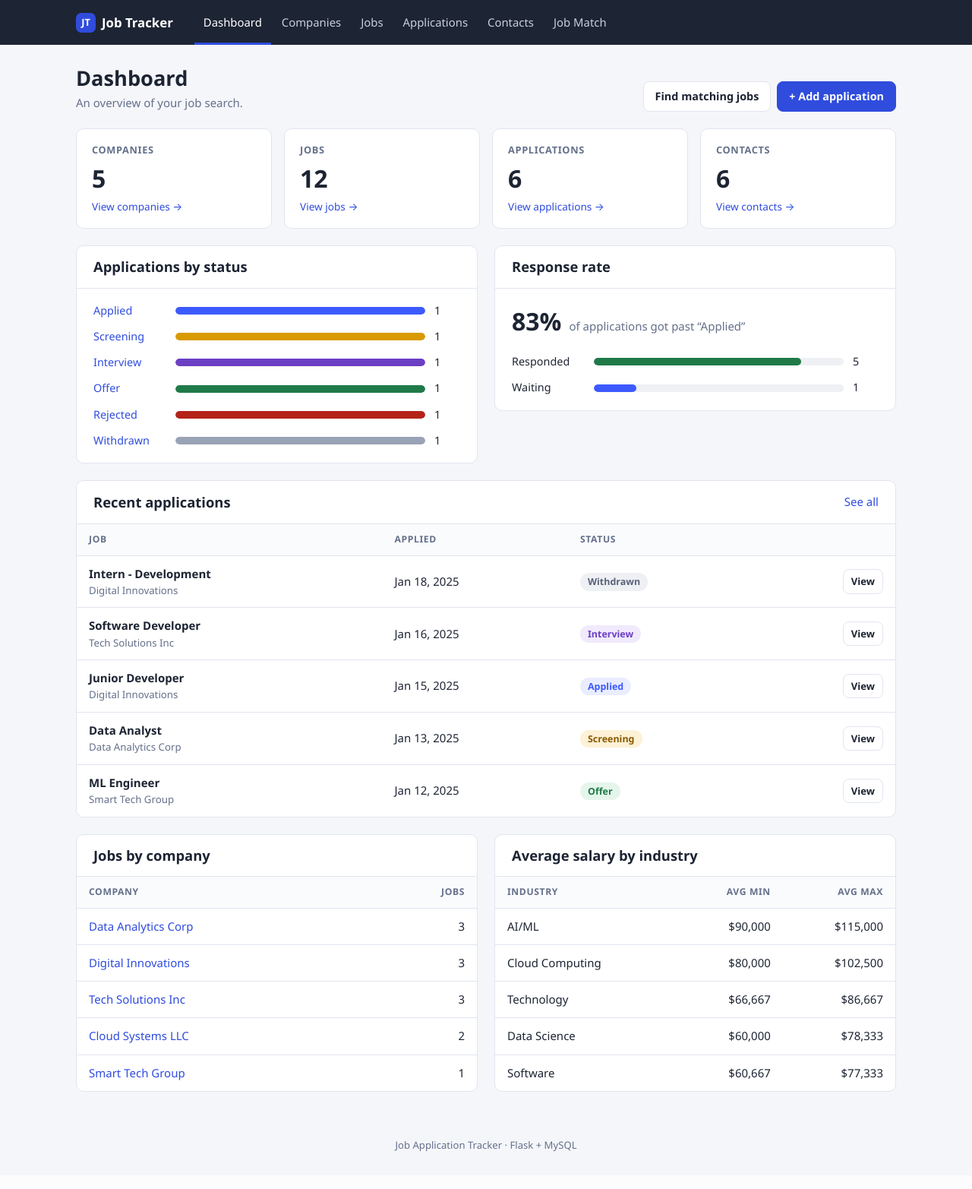
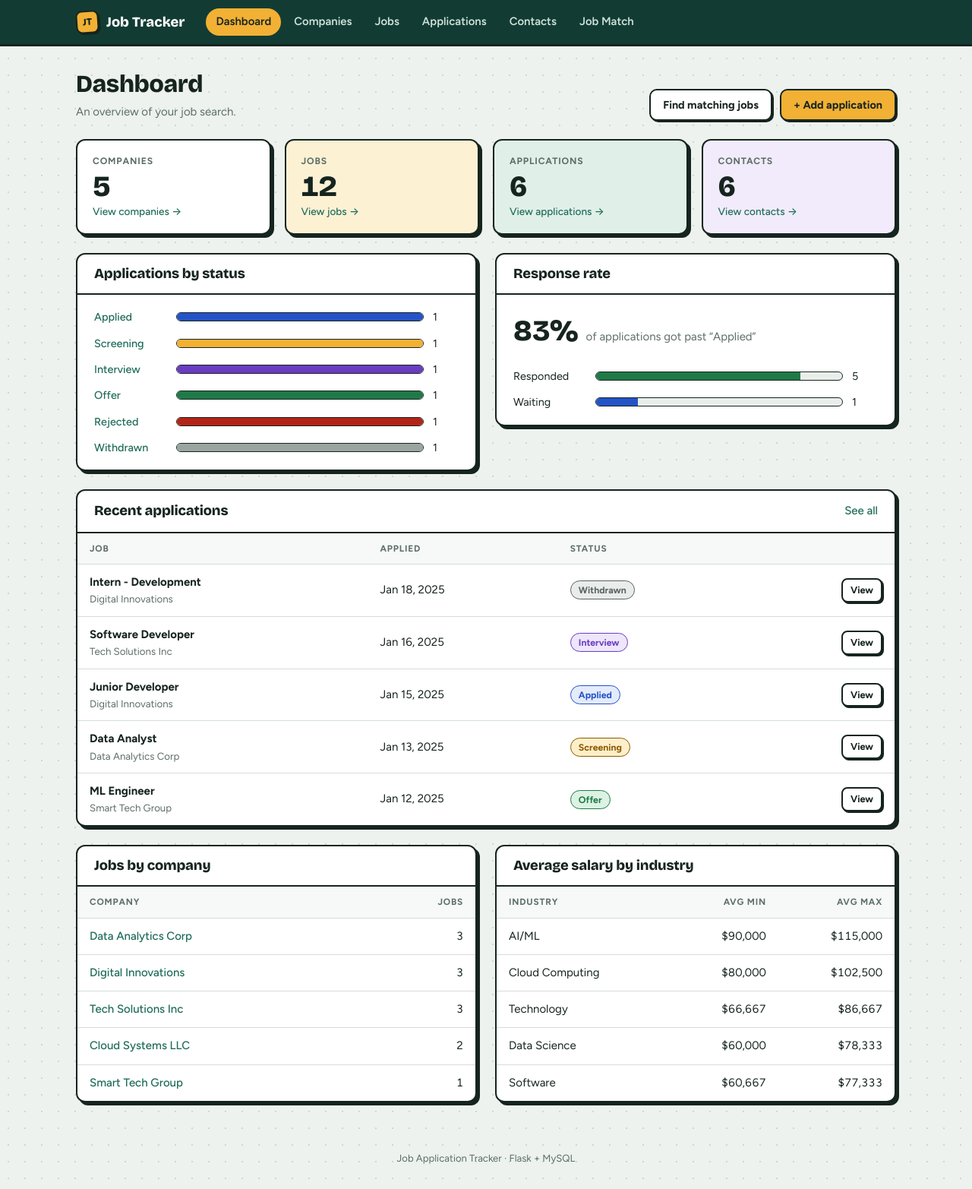
Before and after one commit to mcrou007/MakaylaCrouse-job-tracker, a Flask app: page / in a window 1280 px wide. Shown: the whole page at 76% size. Before the commit the page ends 1516 px from the top, so only its background shows below. Run offline with Flask 3, Linux system fonts and the light colour scheme; data comes from the database, SQL or seed files in the repository.

Commit message:
Style update

```diff
--- a/static/style.css
+++ b/static/style.css
@@ -1,191 +1,227 @@
-/* Job Application Tracker - main stylesheet */
+/* =====================================================================
+   Job Application Tracker - main stylesheet
+   Look: "job hunt board" - forest green bar, warm gold highlights,
+   white cards with a solid offset shadow like pinned index cards.
+   ===================================================================== */
+@import url('https://fonts.googleapis.com/css2?family=Bricolage+Grotesque:opsz,wght@12..96,600;12..96,800&family=Figtree:wght@400;500;600;700&display=swap');
+
 :root {
-  --ink: #1d2433;
-  --muted: #64708a;
-  --line: #e1e5ee;
-  --bg: #f5f6fa;
+  --ink: #16241f;          /* main text + card outlines */
+  --muted: #5d6e67;
+  --line: #d5ddd8;
+  --bg: #edf2ee;           /* soft sage page */
   --card: #ffffff;
-  --brand: #2f4cdd;
-  --brand-dark: #2238a8;
-  --brand-soft: #e9edfd;
-  --danger: #c2362b;
-  --danger-soft: #fdeceb;
+  --forest: #123c33;       /* top bar */
+  --forest-2: #1d5446;
+  --gold: #f2b134;         /* highlight / primary buttons */
+  --gold-dark: #d99413;
+  --gold-soft: #fdf1d4;
+  --brand: #1d6b57;        /* links */
+  --brand-soft: #e1efe9;
+  --danger: #b8322a;
+  --danger-soft: #fbe9e7;
   --success: #1f7a48;
-  --success-soft: #e5f5ec;
-  --radius: 10px;
-  --font: "Segoe UI", system-ui, -apple-system, Roboto, "Helvetica Neue", Arial, sans-serif;
+  --success-soft: #e2f3e8;
+  --radius: 12px;
+  --shadow: 4px 4px 0 var(--ink);
+  --shadow-sm: 2px 2px 0 var(--ink);
+  --font: "Figtree", "Segoe UI", system-ui, -apple-system, Roboto, Arial, sans-serif;
+  --display: "Bricolage Grotesque", "Segoe UI", system-ui, sans-serif;
   --mono: Consolas, "SF Mono", Menlo, monospace;
 
   /* status colors */
-  --st-applied: #3d5afe;   --st-applied-bg: #eaedff;
-  --st-screening: #8a5a00; --st-screening-bg: #fdf1d6;
-  --st-interview: #6b3fc4; --st-interview-bg: #f0eafc;
-  --st-offer: #1f7a48;     --st-offer-bg: #e5f5ec;
-  --st-rejected: #b42318;  --st-rejected-bg: #fdecea;
-  --st-withdrawn: #59627a; --st-withdrawn-bg: #eef0f4;
+  --st-applied: #2453c7;   --st-applied-bg: #e4ebfb;
+  --st-screening: #8a5a00; --st-screening-bg: #fdefc9;
+  --st-interview: #6a3cc2; --st-interview-bg: #eee6fb;
+  --st-offer: #1f7a48;     --st-offer-bg: #dcf2e3;
+  --st-rejected: #b42318;  --st-rejected-bg: #fbe4e1;
+  --st-withdrawn: #59645f; --st-withdrawn-bg: #e9ecea;
 }
 
 * { box-sizing: border-box; }
-body { margin: 0; font: 15px/1.55 var(--font); color: var(--ink); background: var(--bg); }
-a { color: var(--brand); text-decoration: none; }
-a:hover { text-decoration: underline; }
-h1, h2, h3 { line-height: 1.2; margin: 0; }
-h1 { font-size: 1.7rem; }
-h2 { font-size: 1.15rem; }
-h3 { font-size: 1rem; }
+body {
+  margin: 0; font: 15px/1.55 var(--font); color: var(--ink); background-color: var(--bg);
+  /* faint dot grid, like a cork/pin board */
+  background-image: radial-gradient(#cdd8d1 1px, transparent 1px);
+  background-size: 22px 22px;
+}
+a { color: var(--brand); text-decoration: none; font-weight: 500; }
+a:hover { text-decoration: underline; text-underline-offset: 3px; }
+h1, h2, h3 { line-height: 1.15; margin: 0; font-family: var(--display); font-weight: 800; letter-spacing: -0.01em; }
+h1 { font-size: 2rem; }
+h2 { font-size: 1.15rem; font-weight: 700; }
+h3 { font-size: 1.02rem; font-weight: 700; }
 p { margin: 0; }
+code { font-family: var(--mono); font-size: .88em; background: var(--brand-soft); padding: 1px 5px; border-radius: 4px; }
 
 /* ---------- top bar ---------- */
-.topbar { background: var(--ink); color: #fff; }
+.topbar { background: var(--forest); color: #fff; border-bottom: 3px solid var(--ink); }
 .topbar-inner { max-width: 1120px; margin: 0 auto; padding: 0 20px; display: flex; align-items: center; gap: 28px; flex-wrap: wrap; }
-.logo { color: #fff; font-weight: 700; font-size: 1.05rem; padding: 14px 0; display: flex; align-items: center; gap: 8px; }
+.logo { color: #fff; font-family: var(--display); font-weight: 800; font-size: 1.15rem; padding: 14px 0; display: flex; align-items: center; gap: 10px; }
 .logo:hover { text-decoration: none; }
-.logo-mark { width: 26px; height: 26px; border-radius: 7px; background: var(--brand); display: grid; place-items: center; font-size: .8rem; }
-.nav { display: flex; gap: 2px; flex-wrap: wrap; }
-.nav a { color: #c9cfdd; padding: 18px 12px 15px; border-bottom: 3px solid transparent; font-size: .93rem; }
-.nav a:hover { color: #fff; text-decoration: none; }
-.nav a.active { color: #fff; border-bottom-color: var(--brand); }
+.logo-mark { width: 30px; height: 30px; border-radius: 8px; background: var(--gold); color: var(--ink); display: grid; place-items: center;
+             font-size: .8rem; border: 2px solid var(--ink); box-shadow: var(--shadow-sm); transform: rotate(-4deg); }
+.nav { display: flex; gap: 4px; flex-wrap: wrap; padding: 10px 0; }
+.nav a { color: #cfe2da; padding: 6px 13px; border-radius: 99px; font-size: .93rem; font-weight: 600; }
+.nav a:hover { color: #fff; background: var(--forest-2); text-decoration: none; }
+.nav a.active { color: var(--ink); background: var(--gold); }
 
 /* ---------- page layout ---------- */
-main { max-width: 1120px; margin: 0 auto; padding: 28px 20px 60px; display: grid; gap: 22px; }
+main { max-width: 1120px; margin: 0 auto; padding: 32px 20px 64px; display: grid; gap: 24px; }
 .page-head { display: flex; justify-content: space-between; align-items: flex-end; gap: 16px; flex-wrap: wrap; }
-.page-head p { color: var(--muted); margin-top: 4px; }
+.page-head p { color: var(--muted); margin-top: 6px; }
 .crumbs { font-size: .85rem; color: var(--muted); margin-bottom: 6px; }
-.actions { display: flex; gap: 8px; flex-wrap: wrap; align-items: center; }
+.actions { display: flex; gap: 10px; flex-wrap: wrap; align-items: center; }
 
-.card { background: var(--card); border: 1px solid var(--line); border-radius: var(--radius); }
-.card-pad { padding: 20px 22px; }
-.card-head { padding: 16px 22px; border-bottom: 1px solid var(--line); display: flex; justify-content: space-between; align-items: center; gap: 12px; }
-.grid-2 { display: grid; grid-template-columns: repeat(auto-fit, minmax(min(100%, 420px), 1fr)); gap: 22px; align-items: start; }
+.card { background: var(--card); border: 2px solid var(--ink); border-radius: var(--radius); box-shadow: var(--shadow); }
+.card-pad { padding: 22px 24px; }
+.card-head { padding: 15px 22px; border-bottom: 2px solid var(--ink); display: flex; justify-content: space-between; align-items: center; gap: 12px; }
+.grid-2 { display: grid; grid-template-columns: repeat(auto-fit, minmax(min(100%, 420px), 1fr)); gap: 24px; align-items: start; }
 .muted { color: var(--muted); }
-.empty { padding: 28px 22px; color: var(--muted); text-align: center; }
+.empty { padding: 30px 22px; color: var(--muted); text-align: center; }
 
 /* ---------- buttons ---------- */
-.btn { display: inline-flex; align-items: center; gap: 6px; padding: 8px 15px; border-radius: 8px; border: 1px solid var(--line);
-       background: #fff; color: var(--ink); font: inherit; font-size: .9rem; font-weight: 600; cursor: pointer; }
-.btn:hover { text-decoration: none; border-color: #c4cad8; }
-.btn-primary { background: var(--brand); border-color: var(--brand); color: #fff; }
-.btn-primary:hover { background: var(--brand-dark); border-color: var(--brand-dark); }
+.btn { display: inline-flex; align-items: center; gap: 6px; padding: 8px 16px; border-radius: 10px; border: 2px solid var(--ink);
+       background: #fff; color: var(--ink); font: inherit; font-size: .9rem; font-weight: 700; cursor: pointer;
+       box-shadow: var(--shadow-sm); transition: transform .08s, box-shadow .08s; }
+.btn:hover { text-decoration: none; transform: translate(-1px, -1px); box-shadow: 3px 3px 0 var(--ink); }
+.btn:active { transform: translate(2px, 2px); box-shadow: 0 0 0 var(--ink); }
+.btn-primary { background: var(--gold); color: var(--ink); }
+.btn-primary:hover { background: #f6c058; }
 .btn-danger { color: var(--danger); }
-.btn-danger:hover { background: var(--danger-soft); border-color: #f1b8b3; }
-.btn-sm { padding: 5px 10px; font-size: .82rem; }
+.btn-danger:hover { background: var(--danger-soft); }
+.btn-sm { padding: 4px 10px; font-size: .8rem; border-radius: 8px; }
 .inline-form { display: inline; }
-:focus-visible { outline: 3px solid #9fb0ff; outline-offset: 2px; }
+:focus-visible { outline: 3px solid var(--gold); outline-offset: 2px; }
 
 /* ---------- flash messages ---------- */
-.flash { padding: 11px 16px; border-radius: 8px; font-weight: 500; }
+.flash { padding: 12px 16px; border-radius: 10px; font-weight: 600; border: 2px solid currentColor; }
 .flash-success { background: var(--success-soft); color: var(--success); }
 .flash-error { background: var(--danger-soft); color: var(--danger); }
 
 /* ---------- tables ---------- */
 .table-wrap { overflow-x: auto; }
 table { width: 100%; border-collapse: collapse; }
-th { text-align: left; font-size: .76rem; text-transform: uppercase; letter-spacing: .05em; color: var(--muted);
-     font-weight: 600; padding: 11px 16px; border-bottom: 1px solid var(--line); white-space: nowrap; background: #fafbfd; }
+th { text-align: left; font-size: .74rem; text-transform: uppercase; letter-spacing: .07em; color: var(--muted);
+     font-weight: 700; padding: 11px 16px; border-bottom: 1px solid var(--line); white-space: nowrap; background: #f6f9f7; }
 td { padding: 12px 16px; border-bottom: 1px solid var(--line); vertical-align: middle; }
 tr:last-child td { border-bottom: 0; }
-tbody tr:hover td { background: #fafbff; }
+tbody tr:hover td { background: var(--gold-soft); }
 td.num, th.num { text-align: right; font-variant-numeric: tabular-nums; }
 td.row-actions { text-align: right; white-space: nowrap; }
+td.row-actions .btn { margin-left: 4px; }
 td.nowrap { white-space: nowrap; }
-.title-cell a { font-weight: 600; color: var(--ink); }
+.title-cell a { font-weight: 700; color: var(--ink); }
 .sub { display: block; font-size: .83rem; color: var(--muted); }
 
 /* ---------- pills / chips ---------- */
-.pill { display: inline-block; padding: 2px 10px; border-radius: 99px; font-size: .78rem; font-weight: 600; white-space: nowrap; }
+.pill { display: inline-block; padding: 2px 10px; border-radius: 99px; font-size: .77rem; font-weight: 700; white-space: nowrap;
+        border: 1.5px solid currentColor; }
 .st-Applied   { color: var(--st-applied);   background: var(--st-applied-bg); }
 .st-Screening { color: var(--st-screening); background: var(--st-screening-bg); }
 .st-Interview { color: var(--st-interview); background: var(--st-interview-bg); }
 .st-Offer     { color: var(--st-offer);     background: var(--st-offer-bg); }
 .st-Rejected  { color: var(--st-rejected);  background: var(--st-rejected-bg); }
 .st-Withdrawn { color: var(--st-withdrawn); background: var(--st-withdrawn-bg); }
-.type-pill { color: var(--muted); background: #eef0f4; }
+.type-pill { color: var(--forest); background: var(--brand-soft); border-color: transparent; }
 .chips { display: inline-flex; flex-wrap: wrap; gap: 6px; vertical-align: middle; }
-.chip { font-size: .8rem; padding: 2px 9px; border-radius: 6px; background: #eef0f4; color: var(--ink); }
-.chip-hit { background: var(--success-soft); color: var(--success); font-weight: 600; }
-.chip-miss { background: var(--danger-soft); color: var(--danger); }
-.chip-soft { background: var(--brand-soft); color: var(--brand-dark); }
+.chip { font-size: .8rem; padding: 2px 9px; border-radius: 6px; background: #eef2ef; color: var(--ink); border: 1px solid var(--line); }
+.chip-hit { background: var(--success-soft); color: var(--success); border-color: #a9d8ba; font-weight: 700; }
+.chip-miss { background: var(--danger-soft); color: var(--danger); border-color: #efbdb6; }
+.chip-soft { background: var(--gold-soft); color: #7a5300; border-color: #f0d79a; }
 
 /* ---------- filters ---------- */
-.filters { display: flex; gap: 10px; flex-wrap: wrap; align-items: end; padding: 14px 16px; border-bottom: 1px solid var(--line); }
-.filters label { display: grid; gap: 4px; font-size: .78rem; color: var(--muted); font-weight: 600; }
-.tabs { display: flex; gap: 6px; flex-wrap: wrap; padding: 14px 16px; border-bottom: 1px solid var(--line); }
-.tab { padding: 5px 12px; border-radius: 99px; font-size: .85rem; color: var(--muted); border: 1px solid var(--line); }
-.tab:hover { text-decoration: none; color: var(--ink); }
-.tab.active { background: var(--ink); color: #fff; border-color: var(--ink); }
+.filters { display: flex; gap: 10px; flex-wrap: wrap; align-items: end; padding: 15px 18px; border-bottom: 2px solid var(--ink); background: #f6f9f7;
+           border-radius: var(--radius) var(--radius) 0 0; }
+.filters label { display: grid; gap: 4px; font-size: .76rem; color: var(--muted); font-weight: 700; text-transform: uppercase; letter-spacing: .05em; }
+.tabs { display: flex; gap: 6px; flex-wrap: wrap; padding: 15px 18px; border-bottom: 2px solid var(--ink); }
+.tab { padding: 5px 13px; border-radius: 99px; font-size: .85rem; font-weight: 600; color: var(--ink); border: 1.5px solid var(--line); background: #fff; }
+.tab:hover { text-decoration: none; border-color: var(--ink); }
+.tab.active { background: var(--forest); color: #fff; border-color: var(--forest); }
 
 /* ---------- forms ---------- */
-.form { display: grid; gap: 18px; }
+.form { display: grid; gap: 20px; }
 .form-section { display: grid; gap: 16px; }
-.form-section + .form-section { border-top: 1px solid var(--line); padding-top: 18px; }
-.form-section h2 { font-size: 1rem; }
+.form-section + .form-section { border-top: 2px dashed var(--line); padding-top: 20px; }
+.form-section h2 { font-size: 1.05rem; }
 .form-section > p { color: var(--muted); font-size: .88rem; margin-top: -10px; }
 .fields { display: grid; grid-template-columns: repeat(auto-fit, minmax(min(100%, 240px), 1fr)); gap: 16px; }
 .field { display: grid; gap: 5px; align-content: start; }
 .field.wide { grid-column: 1 / -1; }
-.field label { font-size: .87rem; font-weight: 600; }
+.field label { font-size: .87rem; font-weight: 700; }
 .req { color: var(--danger); }
 .hint { font-size: .8rem; color: var(--muted); }
-.error { font-size: .82rem; color: var(--danger); font-weight: 500; }
+.error { font-size: .82rem; color: var(--danger); font-weight: 600; }
 input[type=text], input[type=email], input[type=url], input[type=number], input[type=date], input[type=search], select, textarea {
-  width: 100%; font: inherit; color: var(--ink); padding: 8px 11px; border: 1px solid #cdd3df; border-radius: 8px; background: #fff; }
-textarea { min-height: 92px; resize: vertical; }
-input:focus, select:focus, textarea:focus { outline: none; border-color: var(--brand); box-shadow: 0 0 0 3px var(--brand-soft); }
-.has-error input, .has-error select, .has-error textarea { border-color: var(--danger); }
-.check { display: flex; align-items: center; gap: 8px; font-weight: 500; font-size: .92rem; }
-.check input { width: 17px; height: 17px; accent-color: var(--brand); }
-.form-actions { display: flex; gap: 10px; border-top: 1px solid var(--line); padding-top: 18px; }
+  width: 100%; font: inherit; color: var(--ink); padding: 9px 12px; border: 2px solid #c3cec8; border-radius: 10px; background: #fff; }
+textarea { min-height: 96px; resize: vertical; }
+input:focus, select:focus, textarea:focus { outline: none; border-color: var(--ink); box-shadow: var(--shadow-sm); }
+.has-error input, .has-error select, .has-error textarea { border-color: var(--danger); background: #fffafa; }
+.check { display: flex; align-items: center; gap: 8px; font-weight: 600; font-size: .92rem; }
+.check input { width: 18px; height: 18px; accent-color: var(--forest); }
+.form-actions { display: flex; gap: 10px; border-top: 2px dashed var(--line); padding-top: 20px; }
 
 /* ---------- detail pages ---------- */
 .details { display: grid; grid-template-columns: max-content 1fr; gap: 10px 22px; margin: 0; }
-.details dt { color: var(--muted); font-size: .88rem; }
+.details dt { color: var(--muted); font-size: .86rem; font-weight: 600; }
 .details dd { margin: 0; overflow-wrap: anywhere; }
 .notes { white-space: pre-wrap; }
-.json-block { font-family: var(--mono); font-size: .8rem; background: #f3f5f9; border-radius: 8px; padding: 12px 14px;
-              white-space: pre-wrap; overflow-wrap: anywhere; color: #3a4357; margin-top: 4px; }
+.json-block { font-family: var(--mono); font-size: .8rem; background: var(--forest); color: #d6efe5; border-radius: 8px; padding: 12px 14px;
+              white-space: pre-wrap; overflow-wrap: anywhere; margin-top: 4px; }
 
 /* ---------- dashboard ---------- */
-.stats { display: grid; grid-template-columns: repeat(auto-fit, minmax(min(100%, 190px), 1fr)); gap: 16px; }
+.stats { display: grid; grid-template-columns: repeat(auto-fit, minmax(min(100%, 190px), 1fr)); gap: 18px; }
 .stat { padding: 18px 20px; display: grid; gap: 2px; }
-.stat-label { font-size: .8rem; color: var(--muted); font-weight: 600; text-transform: uppercase; letter-spacing: .05em; }
-.stat-value { font-size: 2rem; font-weight: 700; font-variant-numeric: tabular-nums; }
+.stats .stat:nth-child(1) { background: #fff; }
+.stats .stat:nth-child(2) { background: var(--gold-soft); }
+.stats .stat:nth-child(3) { background: var(--brand-soft); }
+.stats .stat:nth-child(4) { background: #f1ebfb; }
+.stat-label { font-size: .76rem; color: var(--muted); font-weight: 700; text-transform: uppercase; letter-spacing: .07em; }
+.stat-value { font-family: var(--display); font-size: 2.4rem; font-weight: 800; font-variant-numeric: tabular-nums; line-height: 1.1; }
 .stat-link { font-size: .85rem; }
 .bars { display: grid; gap: 12px; padding: 18px 22px; }
 .bar-row { display: grid; grid-template-columns: 96px 1fr 34px; gap: 12px; align-items: center; font-size: .9rem; }
-.bar-track { height: 10px; background: #eef0f4; border-radius: 99px; overflow: hidden; }
-.bar-fill { height: 100%; border-radius: 99px; background: var(--brand); }
+.bar-track { height: 12px; background: #e9eeeb; border-radius: 99px; overflow: hidden; border: 1.5px solid var(--ink); }
+.bar-fill { height: 100%; background: var(--brand); }
 .bar-fill.st-Applied   { background: var(--st-applied); }
-.bar-fill.st-Screening { background: #d99a00; }
+.bar-fill.st-Screening { background: var(--gold); }
 .bar-fill.st-Interview { background: var(--st-interview); }
 .bar-fill.st-Offer     { background: var(--st-offer); }
 .bar-fill.st-Rejected  { background: var(--st-rejected); }
-.bar-fill.st-Withdrawn { background: #9aa2b5; }
+.bar-fill.st-Withdrawn { background: #9aa59f; }
 .rate { display: flex; align-items: baseline; gap: 10px; padding: 18px 22px 0; }
-.rate strong { font-size: 2rem; }
+.rate strong { font-family: var(--display); font-size: 2.4rem; font-weight: 800; }
 
 /* ---------- job match ---------- */
 .match-form { display: flex; gap: 10px; flex-wrap: wrap; }
-.match-form input { flex: 1 1 320px; }
+.match-form input { flex: 1 1 320px; font-size: 1.05rem; padding: 11px 14px; }
 .match-list { list-style: none; margin: 0; padding: 0; }
-.match { display: grid; grid-template-columns: 34px 1fr auto; gap: 16px; padding: 18px 22px; border-bottom: 1px solid var(--line); align-items: start; }
+.match { display: grid; grid-template-columns: 40px 1fr auto; gap: 16px; padding: 18px 22px; border-bottom: 1px solid var(--line); align-items: start; }
 .match:last-child { border-bottom: 0; }
-.rank { font-weight: 700; color: var(--muted); font-size: 1.1rem; padding-top: 2px; }
+.match:first-child { background: var(--gold-soft); border-radius: var(--radius) var(--radius) 0 0; }
+.rank { font-family: var(--display); font-weight: 800; color: var(--forest); font-size: 1.3rem; padding-top: 0; }
 .match-body { display: grid; gap: 8px; min-width: 0; }
 .match-score { text-align: right; display: grid; gap: 6px; justify-items: end; min-width: 130px; }
-.score { font-size: 1.6rem; font-weight: 700; font-variant-numeric: tabular-nums; }
+.score { font-family: var(--display); font-size: 1.9rem; font-weight: 800; font-variant-numeric: tabular-nums; line-height: 1; }
 .score-100 { color: var(--success); }
-.score-high { color: var(--brand); }
+.score-high { color: var(--forest-2); }
 .score-low { color: var(--muted); }
-.meter { width: 130px; height: 8px; background: #eef0f4; border-radius: 99px; overflow: hidden; }
-.meter span { display: block; height: 100%; background: var(--brand); border-radius: 99px; }
-.label-sm { font-size: .78rem; color: var(--muted); font-weight: 600; margin-right: 4px; }
+.meter { width: 130px; height: 10px; background: #e9eeeb; border-radius: 99px; overflow: hidden; border: 1.5px solid var(--ink); }
+.meter span { display: block; height: 100%; background: var(--gold); }
+.label-sm { font-size: .76rem; color: var(--muted); font-weight: 700; margin-right: 6px; text-transform: uppercase; letter-spacing: .05em; }
 
 footer { text-align: center; color: var(--muted); font-size: .82rem; padding: 0 20px 30px; }
 
 @media (max-width: 640px) {
+  h1 { font-size: 1.6rem; }
+  .card { box-shadow: var(--shadow-sm); }
   .match { grid-template-columns: 1fr; }
   .match-score { justify-items: start; text-align: left; }
   .rank { display: none; }
   .details { grid-template-columns: 1fr; gap: 2px 0; }
   .details dd { margin-bottom: 8px; }
 }
+
+@media (prefers-reduced-motion: reduce) {
+  .btn { transition: none; }
+}
```
